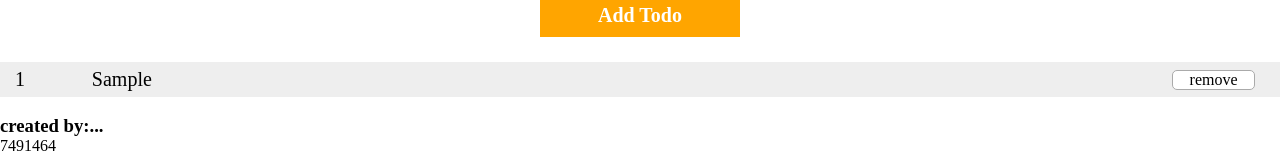
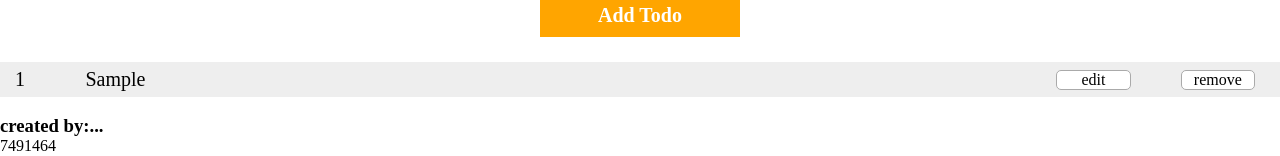
Before and after one commit to voilacf/todo-list, an Angular app: page / in a window 1280 px wide. Both pictures are taken after typing "Sample" into the empty fields and a click on the input "Add Todo". Shown: the part 270-426 px from the top of the page. Built offline with nearby package versions, Linux system fonts and the light colour scheme.

Commit message:
included edit button

```diff
--- a/src/app/components/todos/todos.component.css
+++ b/src/app/components/todos/todos.component.css
@@ -22,7 +22,7 @@
 .todo:last-of-type{
     border-bottom: 0;
 }
-button.delete{
+button{
     font-size: 16px;
     margin: auto 25px;
     height: 20px;
--- a/src/app/components/todos/todos.component.html
+++ b/src/app/components/todos/todos.component.html
@@ -13,6 +13,7 @@
     <div  *ngFor="let todo of todos; let i = index;" class="todo {{(todo.completed ? 'done' : '')}}">
         <div class="id">{{i+1}}</div>
         <div class="content" (click)="toggleDone(i)">{{todo.content}}</div>
+        <button class="edit" (click)="editTodo(i)">edit</button>
         <button class="delete" (click)="deleteTodo(i)">remove</button>
     </div>
 </div>
--- a/src/app/components/todos/todos.component.ts
+++ b/src/app/components/todos/todos.component.ts
@@ -31,10 +31,19 @@ export class TodosComponent implements OnInit {
     this.todos = this.todos.filter((v,i) => i !== id);
   }
 
+  //Not the best solution -> uses the input above
+  editTodo(id: number){
+    this.todos.map((v,i)=>{
+      if(i==id) v.content = this.inputTodo;
+      return v;
+    })
+  }
+
   addTodo (){
     if(this.inputTodo === ""){
       alert('Please enter text');
-    }else{
+    }
+    else{
       this.todos.push({
         content: this.inputTodo,
         completed: false
```
